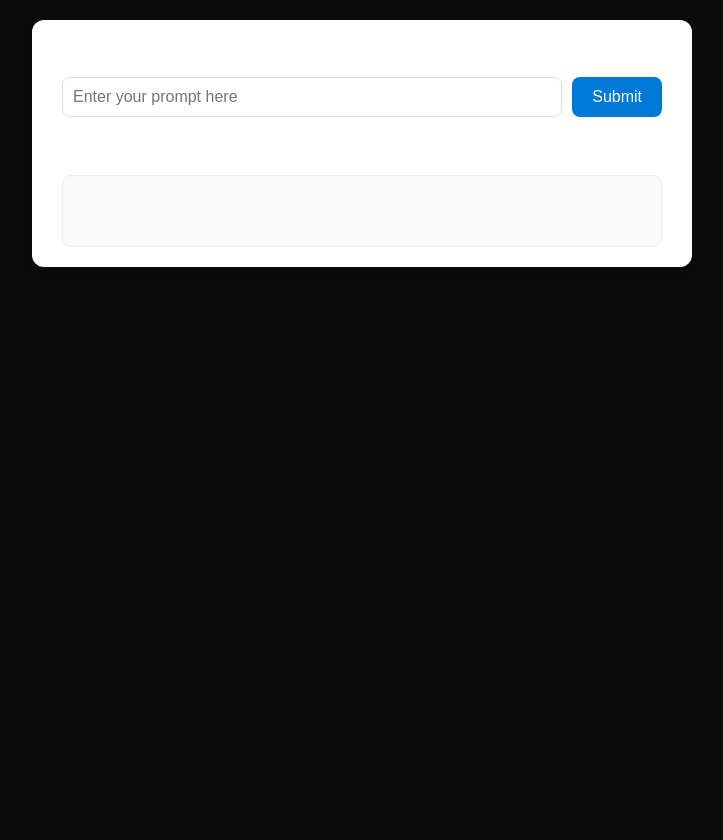
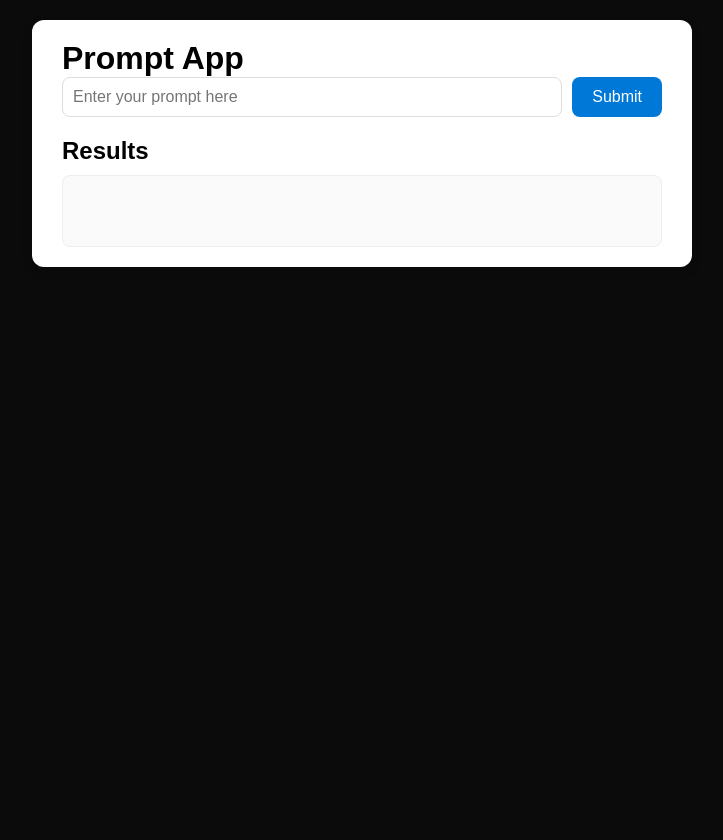
Before and after one commit to zoeychappell/PrivPrompt, a Flask app: page / in a window 1280 px wide. Shown: the whole page, without its empty margins (278-1001 px from the left). Run offline with Flask 3, Linux system fonts and the light colour scheme.

Commit message:
commented

```diff
--- a/my-flask-app/static/style.css
+++ b/my-flask-app/static/style.css
@@ -12,7 +12,7 @@ body, h1, h2, p {
    ========================= */
 body {
   background: #0b0b0b;         /* Dark background color for the page */
-  color: #ffffff;              /* Default text color */
+  color: #000000;              /* Default text color */
   display: flex;               /* Use flexbox for layout */
   justify-content: center;     /* Center container horizontally */
   align-items: flex-start;     /* Align container at the top vertically */
```
